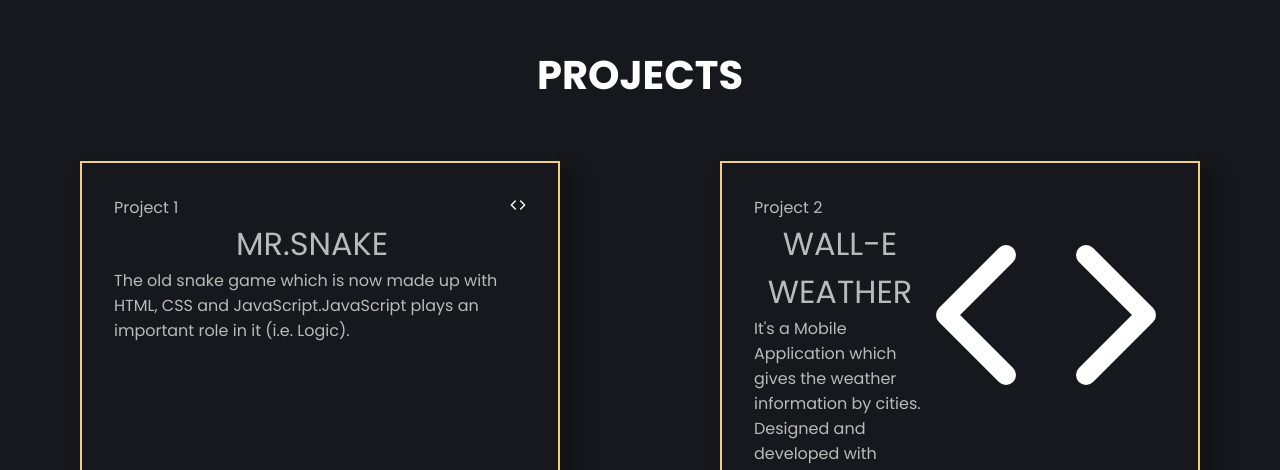
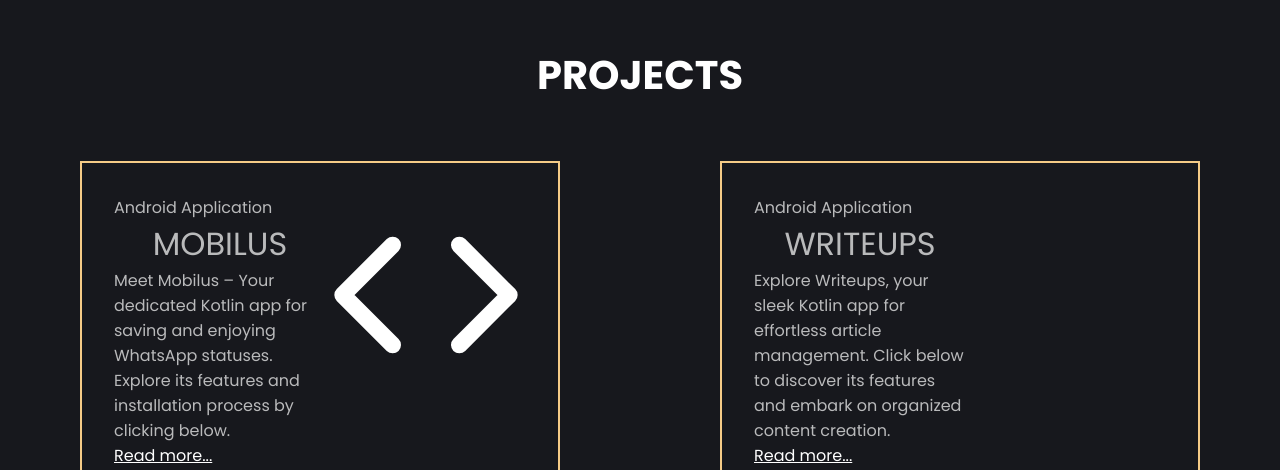
Before and after one commit to SarvT/INTROX, a React (Create React App) app: page /about in a window 1280 px wide. Shown: the part 2323-2793 px from the top of the page. Built offline with nearby package versions, Linux system fonts and the light colour scheme; some icons are missing.

Commit message:
updated fully portfolio

```diff
--- a/package.json
+++ b/package.json
@@ -1,6 +1,5 @@
 {
   "name": "introx",
-  "homepage": "https://sarvt.github.io/Introx/",
   "version": "0.1.0",
   "private": true,
   "dependencies": {
--- a/src/components/About.jsx
+++ b/src/components/About.jsx
@@ -1,30 +1,23 @@
 import React from "react";
 import "./Apply.css";
-import compdesk from "../assets/comp-desk.jpg"
+import compdesk from "../assets/comp-desk.jpg";
 
 export default function About() {
   return (
     <div>
-      <div id="about" className="about" style={{marginTop:"20rem"}}>
+      <div id="about" className="about" style={{ marginTop: "20rem" }}>
         <h3 className="subhead">about</h3>
 
-        <div className="about-me">
 
-        <span className="desc">
-          <p>
-            I am Looking forward for opportunities in Application Development.
-            and Web Development Experienced with Java, CPP and C Programming
-            Languages. I have experience with development languages (Dart,
-            JavaScript, Python). I am looking forward as Data Analyst in my
-            career, Python is main tool with Data Analysis in this journey.'
-          </p>
-        </span>
+
+        <div className="about-img" style={{ width: "40vw",  }}>
+          <img
+
+            src={compdesk}
+            alt=""
+          />
         </div>
       </div>
-
-      {/* <div className="about-img" style={{width:"40vw", }}>
-        <img style={{height:"22rem", right:"0", position:"absolute", margin:" 0 12rem"}} src={compdesk} alt="" />
-      </div> */}
     </div>
   );
 }
--- a/src/components/Apply.css
+++ b/src/components/Apply.css
@@ -46,7 +46,7 @@
     width: 28rem;
     height: auto;
     margin: 3rem 5rem;
-    box-shadow: 12px 12px 15px 6px rgba(0, 0, 0, 0.2);
+    /* box-shadow: 12px 12px 15px 6px rgba(0, 0, 0, 0.2); */
 
     border: 2px solid #f5cb86;
 }
@@ -147,18 +147,32 @@
 }
 
 /* about */
+/* .about{
+    display: flex;
+
+} */
+
+div.about-img img {
+    height: 22rem;
+    /* right: 0; */
+    /* position: absolute; */
+    /* margin: 0 12rem; */
+
+    mix-blend-mode: multiply;
+}
+
 .about-me {
     background-color: #17181d;
 
     padding: 4rem 0;
     margin: 4rem 4rem;
-    position: absolute;
+    /* position: absolute; */
     left: 0%;
-    width: 50vw;
+    width: 40vw;
     height: 50vh;
     border: #f5cb86 3px solid;
     overflow: auto;
-    box-shadow: 18px 18px 25px 12px rgba(0, 0, 0, 0.2);
+    /* box-shadow: 18px 18px 25px 12px rgba(0, 0, 0, 0.2); */
 }
 
 
@@ -223,7 +237,7 @@
 
 
 /* On screens that are 600px or less, set the background color to olive */
-@media (width <= 770px) {
+@media (width <=770px) {
     .slides {
         display: block;
 
--- a/src/components/Contact.jsx
+++ b/src/components/Contact.jsx
@@ -1,5 +1,6 @@
 import React from "react";
 import "./Apply.css";
+import { Link } from "react-router-dom";
 
 export default function Contact() {
   return (
@@ -9,12 +10,12 @@ export default function Contact() {
         <div className="contact-section">
         <h3 className="subhead">contact</h3>
 
-        <h4 className="subhead2">Phone</h4>
-        <p>1800 203 203</p>
-        <h4 className="subhead2">LinkdIn</h4>
-        <p>Click Here!</p>
+        {/* <h4 className="subhead2">Phone</h4>
+        <p>1800 203 203</p> */}
+        <h4 className="subhead2" style={{}}>LinkdIn</h4>
+        <Link to={"http://www.linkedin.com/in/sarvesh-mote-881818221"}>Click Here!</Link>
         <h4 className="subhead2">Email</h4>
-        <p>example@gmail.com</p>
+        <a href="mailto:motesarv@gmail.com">motesarv@gmail.com</a>
           </div>
 
 
--- a/src/components/Experience.jsx
+++ b/src/components/Experience.jsx
@@ -4,6 +4,7 @@ import { VerticalTimeline, VerticalTimelineElement } from "react-vertical-timeli
 import { FiInbox, FiCloud, FiDatabase } from "react-icons/fi";
 import 'react-vertical-timeline-component/style.min.css';
 
+// "homepage": "https://sarvt.github.io/INTROX/",
 
 const slidesData = [
   [
--- a/src/components/Homepage.css
+++ b/src/components/Homepage.css
@@ -214,7 +214,7 @@ li:hover {
 }
 
 
-@media (600px <= width <= 1025px) {
+/* @media (600px <= width <= 1025px) {
     body {
 
         .heading {
@@ -231,9 +231,9 @@ li:hover {
         }
 
     }
-}
+} */
 
-@media  (width <= 600px) {
+@media  (width <= 641px) {
     body {
         .heading {
             font-size: 6rem;
@@ -267,9 +267,16 @@ li:hover {
         .nav-items {
             z-index: 1;
         }
+        .form-div{
+            margin-top: 84px;
+            /* margin-bottom: 54px; */
+        }
     }
 }
 
+.subhead2{
+    margin-top: 24px;
+}
 
 
 /* @media (min-width:320px)  { smartphones, iPhone, portrait 480x320 phones } */
--- a/src/components/Homepage.jsx
+++ b/src/components/Homepage.jsx
@@ -3,7 +3,6 @@ import Typed from "typed.js";
 import "./Homepage.css";
 import { Link } from "react-router-dom";
 import Contact from "./Contact";
-import About from "./About";
 import Experience from "./Experience";
 import Project from "./Projects";
 import { animateScroll as scroll, scroller } from "react-scroll";
@@ -56,9 +55,9 @@ export default function Homepage() {
               offset={-70}
               duration={500}
             >
-              Homepage
+              Sarvesh Dhangar
             </Link>
-            <Link
+            {/* <Link
               // to={"projects"}
               className="nav-item"
               onClick={scroll.scrollTo(111, {})}
@@ -91,18 +90,7 @@ export default function Homepage() {
               duration={500}
             >
               Contact
-            </Link>
-            <Link
-              className="nav-item"
-              onClick={scroll.scrollToBottom}
-              activeClass="active"
-              spy={true}
-              smooth={true}
-              offset={-70}
-              duration={500}
-            >
-              About
-            </Link>
+            </Link> */}
           </div>
         </nav>
 
@@ -151,7 +139,6 @@ export default function Homepage() {
       <Experience />
       <Project />
       <Contact />
-      <About />
     </>
   );
 }
--- a/src/components/Projects.jsx
+++ b/src/components/Projects.jsx
@@ -3,23 +3,36 @@ import { useState, useEffect } from "react";
 
 import "./Apply.css";
 
-import { FiCode, FiInstagram } from "react-icons/fi";
+import { FiCode, FiTool,   } from "react-icons/fi";
+import{FaNoteSticky, FaRegFileVideo} from "react-icons/fa6"
+import{ImBlog} from "react-icons/im"
+import { Link } from "react-router-dom";
+
 
 const slidesData = [
   [
-    "Project 1",
-    "Mr.Snake",
-    "The old snake game which is now made up with HTML, CSS and JavaScript.JavaScript plays an important role in it (i.e. Logic).",
+    "Android Application",
+    "Mobilus",
+    "Meet Mobilus – Your dedicated Kotlin app for saving and enjoying WhatsApp statuses. Explore its features and installation process by clicking below.",
+    "https://github.com/SarvT/Moblius"
   ],
   [
-    "Project 2",
-    "Wall-e Weather",
-    "It's a Mobile Application which gives the weather information by cities. Designed and  developed with Flutter, Dart. Gives the weather reports for current and daily forecast.",
+    "Android Application",
+    "Writeups",
+    "Explore Writeups, your sleek Kotlin app for effortless article management. Click below to discover its features and embark on organized content creation.",
+    "https://github.com/SarvT/Writeups"
   ],
   [
-    "Project 3",
+    "Web App (ML)",
     "Muviz",
     "Recommends movies on the basis of selection of the movie by the user. Designed and developed using HTML, CSS, Python, Flask. Model training has done on the basis of TMDB 500 Movie Dataset.",
+    "https://github.com/SarvT/Miz-TheMovieRecommender"
+  ],
+  [
+    "Web App (MERN)",
+    "Notevote",
+    "Dive into our MERN Blog Platform. Create, share, and connect with a vibrant community of bloggers. Click below to explore features and contribute to the project.",
+    "https://github.com/SarvT/notevote"
   ],
 ];
 
@@ -35,10 +48,11 @@ export default function Projects() {
               <p className="head">{slidesData[0][0]}</p>
               <p className="subhead">{slidesData[0][1]}</p>
               <p className="desc">{slidesData[0][2]}</p>
+              <Link href={slidesData[0][3]} className="redirect">Read more...</Link>
             </div>
 
             <div className="img">
-              <FiCode  />
+              <FiCode size={200} />
             </div>
           </div>
           <div className="project-slide">
@@ -46,10 +60,11 @@ export default function Projects() {
               <p className="head">{slidesData[1][0]}</p>
               <p className="subhead">{slidesData[1][1]}</p>
               <p className="desc">{slidesData[1][2]}</p>
+              <Link href={slidesData[1][3]} className="redirect">Read more...</Link>
             </div>
 
             <div className="img">
-              <FiCode size={240} />
+              <FaRegFileVideo size={200} />
             </div>
           </div>
         </div>
@@ -60,22 +75,24 @@ export default function Projects() {
               <p className="head">{slidesData[2][0]}</p>
               <p className="subhead">{slidesData[2][1]}</p>
               <p className="desc">{slidesData[2][2]}</p>
+              <Link href={slidesData[2][3]} className="redirect">Read more...</Link>
             </div>
 
             <div className="img">
-              <FiCode size={240} />
+              <FiTool size={200} />
             </div>
           </div>
 
           <div className="project-slide">
             <div className="details">
-              <p className="head">{slidesData[2][0]}</p>
-              <p className="subhead">{slidesData[2][1]}</p>
-              <p className="desc">{slidesData[2][2]}</p>
+              <p className="head">{slidesData[3][0]}</p>
+              <p className="subhead">{slidesData[3][1]}</p>
+              <p className="desc">{slidesData[3][2]}</p>
+              <Link href={slidesData[3][3]} className="redirect">Read more...</Link>
             </div>
 
             <div className="img">
-              <FiCode size={240} />
+              <ImBlog size={200} />
             </div>
           </div>
         </div>
```
Lines whose indentation alone changed are shown as unchanged.
